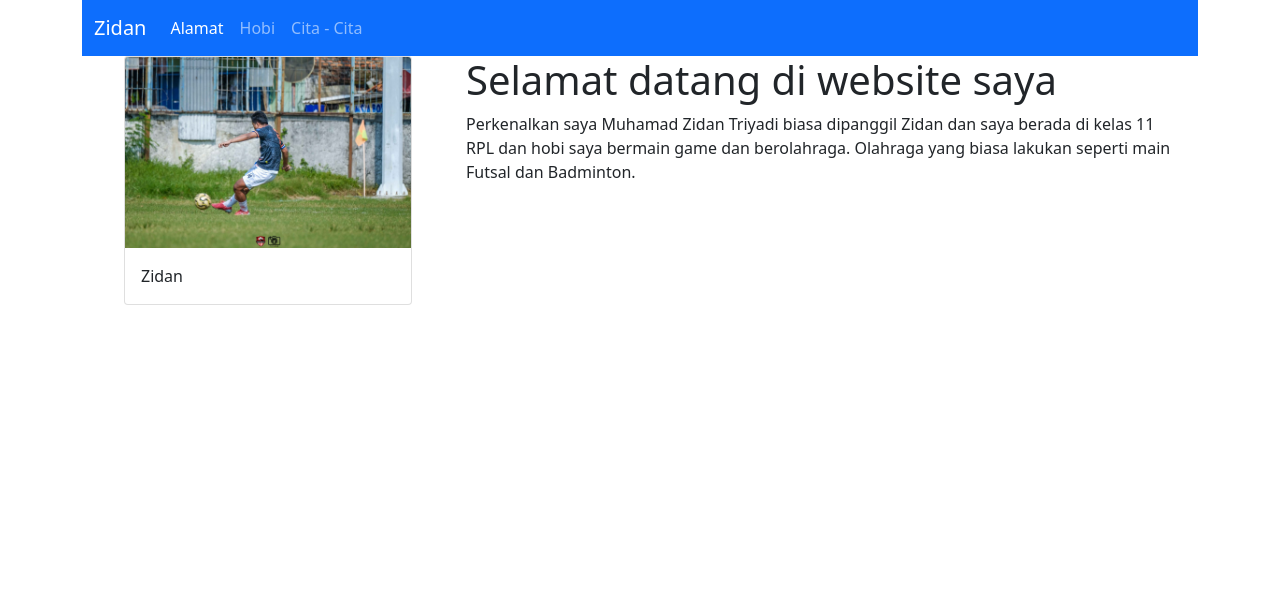
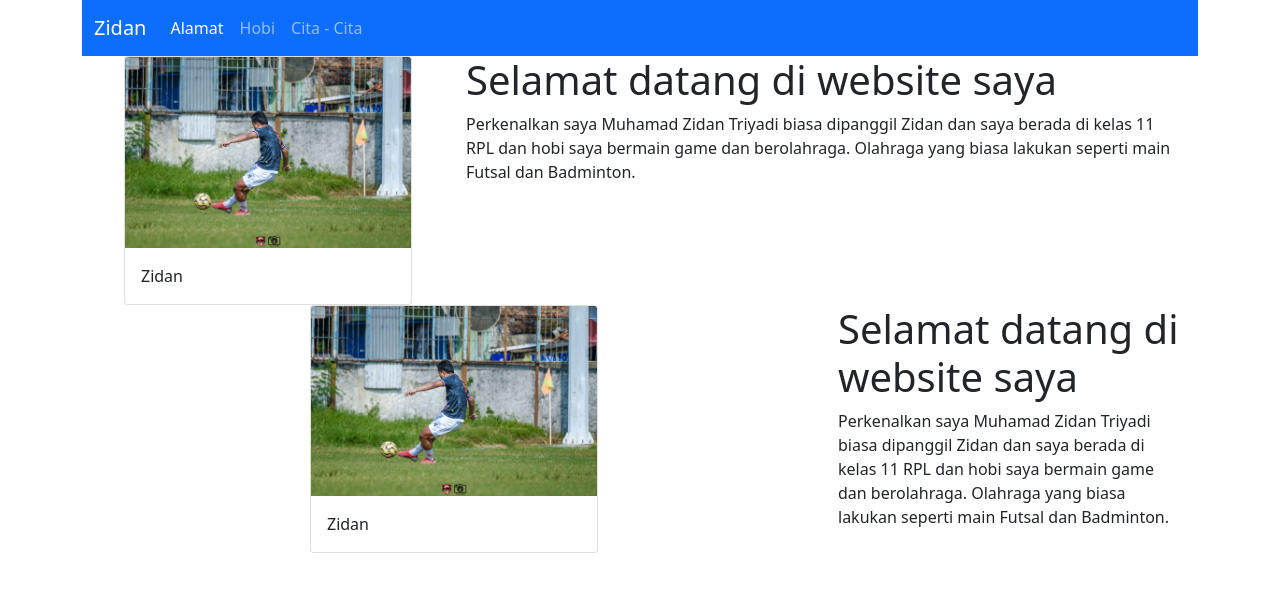
Before and after one commit to MuhamadZidanTriyadi/php_dinamis_22, a PHP site: page / in a window 1280 px wide. Shown: the top 592 px of the page. Run offline with PHP 8.4, Linux system fonts and the light colour scheme.

Commit message:
tambah content 2

```diff
--- a/index.php
+++ b/index.php
@@ -32,7 +32,8 @@
                     </div>
                 </nav>
                 <!-- ini adalah penutup navbar -->
-                <div class="container">
+                <!-- content1 -->
+                <div class="container" id="perkenalan">
   <div class="row">
     <div class="col-4">
     <div class="card mx-auto" style="width: 18rem;">
@@ -49,7 +50,26 @@
 
   </div>
 </div>
+<!-- penutup content1 -->
+ <!-- content2 -->
+ <div class="container" id="alamat">
+  <div class="row">
+    <div class="col-8">
+    <div class="card mx-auto" style="width: 18rem;">
+  <img src="assets/img/zidan.png" class="card-img-top" alt="...">
+  <div class="card-body">
+    <p class="card-text">Zidan</p>
+  </div>
+</div>
+    </div>
+    <div class="col-4">
+      <h1>Selamat datang di website saya</h1>
+      <P> Perkenalkan saya Muhamad Zidan Triyadi biasa dipanggil Zidan dan saya berada di kelas 11 RPL dan hobi saya bermain game dan berolahraga. Olahraga yang biasa lakukan seperti main Futsal dan Badminton.
+    </div>
 
+  </div>
+</div>
+<!-- penutup content2 -->
 
             </div>
             <!-- akhir pembungkus -->
```
